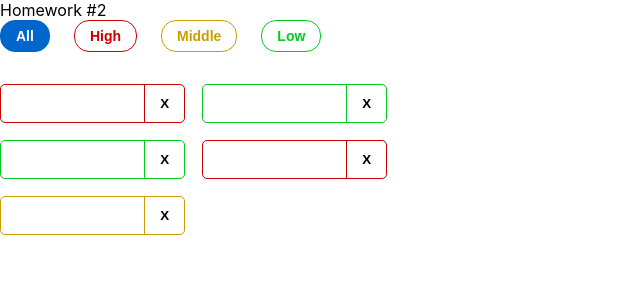
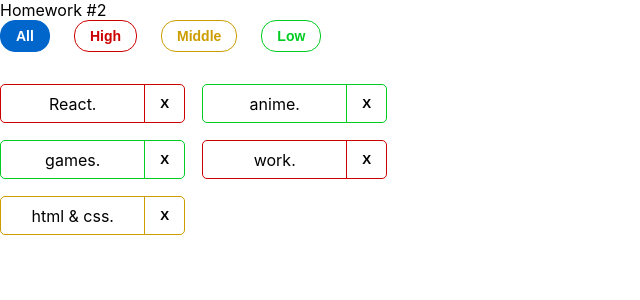
Before and after one commit to digitrom/hws2-master, a React (Create React App) app: page / in a window 1280 px wide. Shown: the top 300 px of the page, without its empty margins (0-640 px from the left). Built offline with nearby package versions, Linux system fonts and the light colour scheme.

Commit message:
HW2 - in progress (delete affairs - done) - correct

```diff
--- a/src/s2-homeworks/hw02/affairs/affair/Affair.tsx
+++ b/src/s2-homeworks/hw02/affairs/affair/Affair.tsx
@@ -26,6 +26,7 @@ function Affair(props: AffairPropsType) {
             className={affairClass}
         >
             <div id={'hw2-name-' + props.affair._id} className={nameClass}>
+                {props.affair.name}.
                 {/*создаёт студент*/}
 
                 {/**/}
```
Also changed, not shown: src/s2-homeworks/hw02/HW2.tsx (+8 -8 lines).
